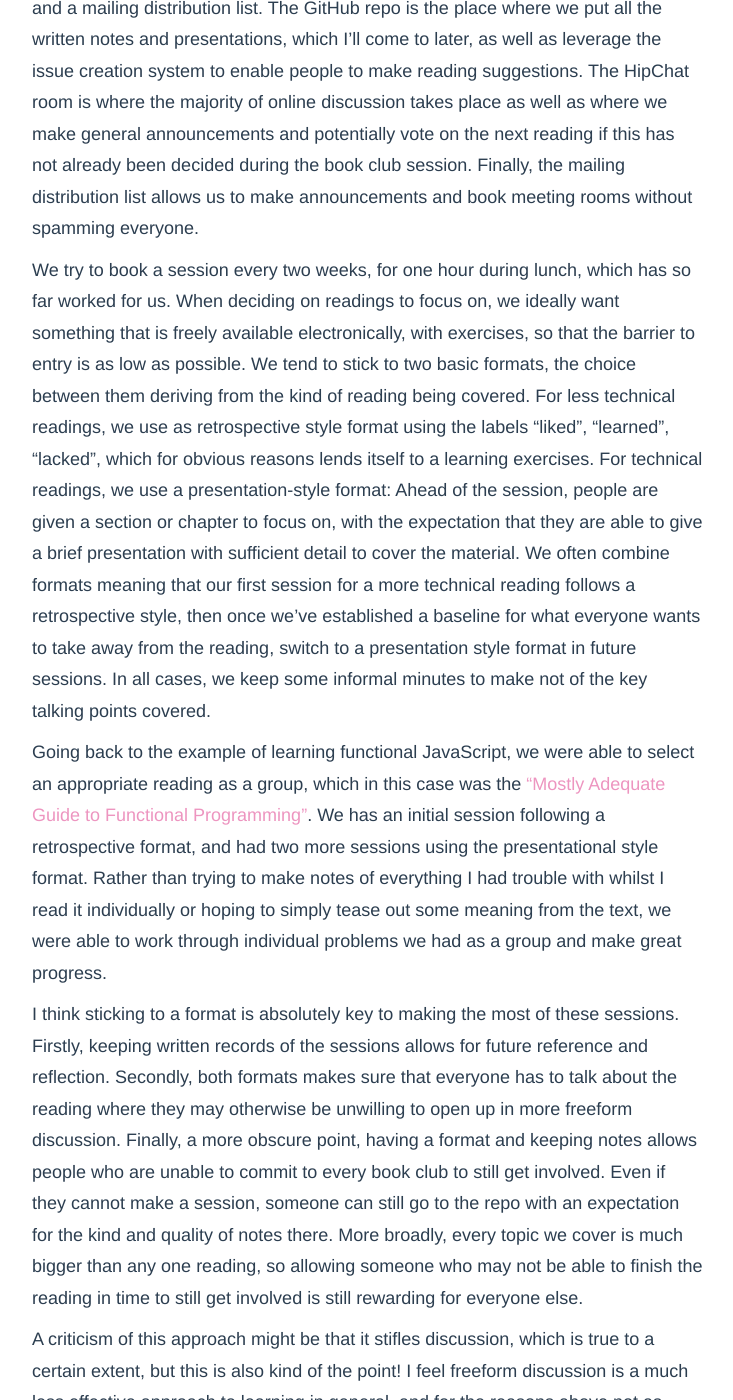
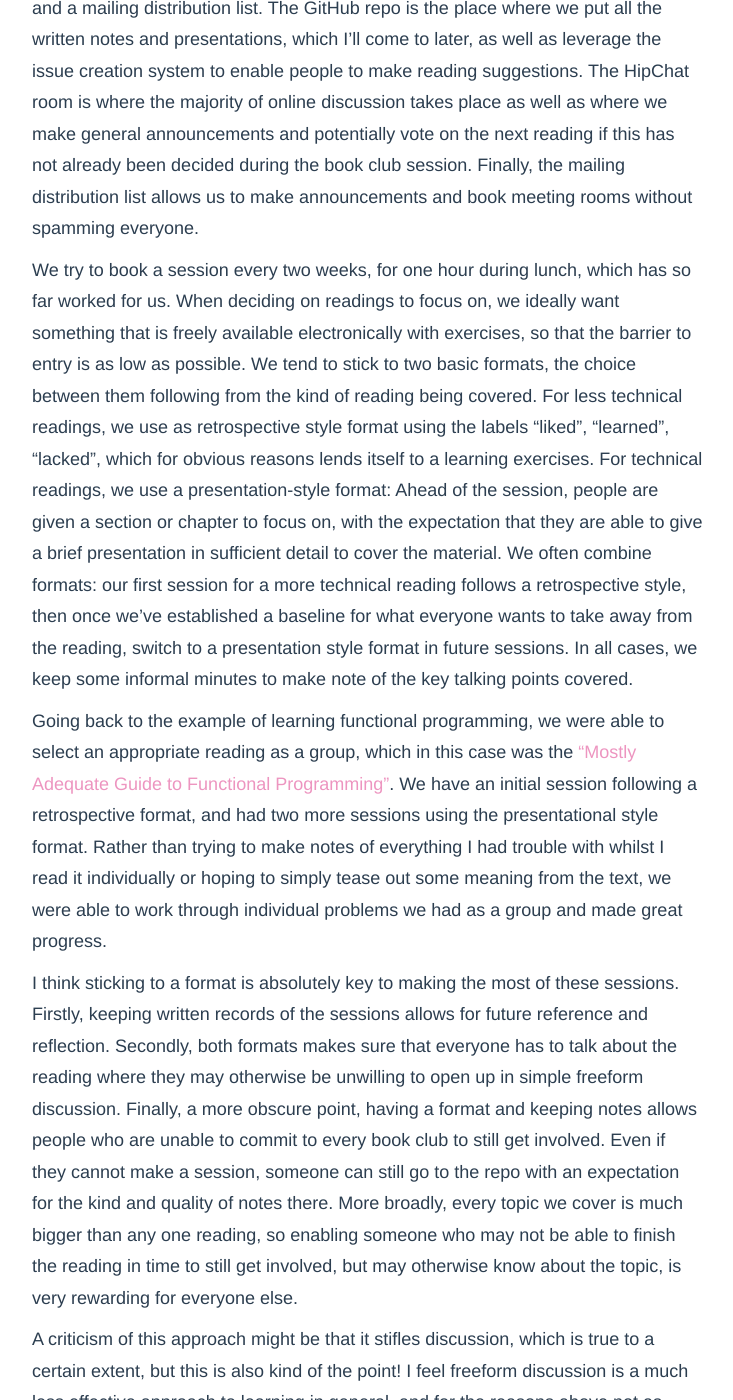
Before and after one commit to tpgmartin/tpgmartin.github.io, a Jekyll site: the page built from _posts/2017-01-20-the-brief-on-developer-book-clubs.md, in a window 1280 px wide and 1400 px high, scrolled down 664 px. Shown: the whole window, without its empty margins (272-1005 px from the left). Built offline with Jekyll 4.4.1, drawn with Linux system fonts in a browser that asks for light colours; comment, search, counter and statistics services are not loaded; some of the changed text lies outside the part shown.

Commit message:
Reword blog, fix mistakes

```diff
--- a/_posts/2017-01-20-the-brief-on-developer-book-clubs.md
+++ b/_posts/2017-01-20-the-brief-on-developer-book-clubs.md
@@ -9,23 +9,23 @@ fullview: true
  -
 ---
 
-Perhaps not much of a surprise but working as a developer requires a great need for continuous learning and development. Of course this is not always an easy task. Some time last year, I found myself struggling to learn functional programming principles. I approached several people at work with some success, but couldn’t make the most of the opportunities for discussion - often these were just snatches of time between meetings or over a beer. Obviously there was a great willingness for learning but no real platform to make the most of it. I strongly believe that a platform and structure is perhaps the most important component when approaching a technical topic for the first time, to enable a sense of progress and reflection. This led to the creation of the developer book club at my workplace. In this blog post I want to cover how we run the club, some opinions around this point, and some general challenges we’ve faced or anticipate in the future.
+Perhaps not much of a surprise but working as a developer requires a great need for continuous learning and growth, and of course this is not always an easy task. Some time last year, I found myself struggling to learn functional programming principles. I approached several people at work with some success, but couldn’t make the most of the opportunities for discussion - often these were just snatches of time between meetings or over a beer. Obviously there was a great willingness for learning but no real platform to make the most of it. I strongly believe that a platform and structure is perhaps the most important component when approaching a technical topic for the first time, to enable a sense of progress and reflection. This led to the creation of the developer book club at my workplace. In this blog post I want to cover how we run the club, some opinions around this point, and some general challenges we’ve faced or anticipate in the future.
 
 ## How we run the book club
 
 We have three main channels of communication: A GitHub repo, a HipChat room, and a mailing distribution list. The GitHub repo is the place where we put all the written notes and presentations, which I’ll come to later, as well as leverage the issue creation system to enable people to make reading suggestions. The HipChat room is where the majority of online discussion takes place as well as where we make general announcements and potentially vote on the next reading if this has not already been decided during the book club session. Finally, the mailing distribution list allows us to make announcements and book meeting rooms without spamming everyone.
 
-We try to book a session every two weeks, for one hour during lunch, which has so far worked for us. When deciding on readings to focus on, we ideally want something that is freely available electronically, with exercises, so that the barrier to entry is as low as possible. We tend to stick to two basic formats, the choice between them deriving from the kind of reading being covered. For less technical readings, we use as retrospective style format using the labels "liked", "learned", "lacked", which for obvious reasons lends itself to a learning exercises. For technical readings, we use a presentation-style format: Ahead of the session, people are given a section or chapter to focus on, with the expectation that they are able to give a brief presentation with sufficient detail to cover the material. We often combine formats meaning that our first session for a more technical reading follows a retrospective style, then once we’ve established a baseline for what everyone wants to take away from the reading, switch to a presentation style format in future sessions. In all cases, we keep some informal minutes to make not of the key talking points covered.
+We try to book a session every two weeks, for one hour during lunch, which has so far worked for us. When deciding on readings to focus on, we ideally want something that is freely available electronically with exercises, so that the barrier to entry is as low as possible. We tend to stick to two basic formats, the choice between them following from the kind of reading being covered. For less technical readings, we use as retrospective style format using the labels "liked", "learned", "lacked", which for obvious reasons lends itself to a learning exercises. For technical readings, we use a presentation-style format: Ahead of the session, people are given a section or chapter to focus on, with the expectation that they are able to give a brief presentation in sufficient detail to cover the material. We often combine formats: our first session for a more technical reading follows a retrospective style, then once we’ve established a baseline for what everyone wants to take away from the reading, switch to a presentation style format in future sessions. In all cases, we keep some informal minutes to make note of the key talking points covered.
 
-Going back to the example of learning functional JavaScript, we were able to select an appropriate reading as a group, which in this case was the ["Mostly Adequate Guide to Functional Programming"](https://drboolean.gitbooks.io/mostly-adequate-guide/content/). We has an initial session following a retrospective format, and had two more sessions using the presentational style format. Rather than trying to make notes of everything I had trouble with whilst I read it individually or hoping to simply tease out some meaning from the text, we were able to work through individual problems we had as a group and make great progress.
+Going back to the example of learning functional programming, we were able to select an appropriate reading as a group, which in this case was the ["Mostly Adequate Guide to Functional Programming"](https://drboolean.gitbooks.io/mostly-adequate-guide/content/). We have an initial session following a retrospective format, and had two more sessions using the presentational style format. Rather than trying to make notes of everything I had trouble with whilst I read it individually or hoping to simply tease out some meaning from the text, we were able to work through individual problems we had as a group and made great progress.
 
-I think sticking to a format is absolutely key to making the most of these sessions. Firstly, keeping written records of the sessions allows for future reference and reflection. Secondly, both formats makes sure that everyone has to talk about the reading where they may otherwise be unwilling to open up in more freeform discussion. Finally, a more obscure point, having a format and keeping notes allows people who are unable to commit to every book club to still get involved. Even if they cannot make a session, someone can still go to the repo with an expectation for the kind and quality of notes there. More broadly, every topic we cover is much bigger than any one reading, so allowing someone who may not be able to finish the reading in time to still get involved is still rewarding for everyone else.
+I think sticking to a format is absolutely key to making the most of these sessions. Firstly, keeping written records of the sessions allows for future reference and reflection. Secondly, both formats makes sure that everyone has to talk about the reading where they may otherwise be unwilling to open up in simple freeform discussion. Finally, a more obscure point, having a format and keeping notes allows people who are unable to commit to every book club to still get involved. Even if they cannot make a session, someone can still go to the repo with an expectation for the kind and quality of notes there. More broadly, every topic we cover is much bigger than any one reading, so enabling someone who may not be able to finish the reading in time to still get involved, but may otherwise know about the topic, is very rewarding for everyone else.
 
 A criticism of this approach might be that it stifles discussion, which is true to a certain extent, but this is also kind of the point! I feel freeform discussion is a much less effective approach to learning in general, and for the reasons above not as inclusive or enabling as a more strict format provides. Discussion will happen regardless and will be more targeted and focused overall.
 
 ## Problems
 
-That’s all well and good but what kind of problems have we faced, and what do we anticipate? The problems we’ve faced so far are all the ones you’d anticipate: how do we keep numbers up and keep a diversity of interest. We’ve done ok as far a numbers go, averaging around 5 people per session, which considering the level of commitment required is promising. However, they tend to be the same people, which could indicate we need to think more broadly when it comes to reading choices overall. A problem we anticipate in the future is how to approach much longer and more technical readings, in particular several weeks ago someone stated their interest in learning Haskell, which is obviously a big ask. Our thought would be to interlace this activity with shorter, less technical choices, so we both get good progress with the longer term goal as well as a nice turnover of topics and discussions sessions to session.
+That’s all well and good but what kind of problems have we faced, and what do we anticipate? The problems we’ve faced so far are all the ones you’d anticipate: how do we keep numbers up and keep a diversity of interest. We’ve done ok as far a numbers go, averaging around 5 people per session, which considering the level of commitment required is promising. However, they tend to be the same people, which could indicate we need to think more broadly when it comes to reading choices overall. A problem we anticipate in the future is how to approach much longer and more technical readings, in particular several weeks ago someone stated their interest in learning Haskell, which is obviously a big ask. Our thought would be to interlace this activity with shorter, less technical choices, so we both get good progress with the longer term goal as well as a nice turnover of topics and discussion, sessions to session.
 
 ## Conclusion
 
```
